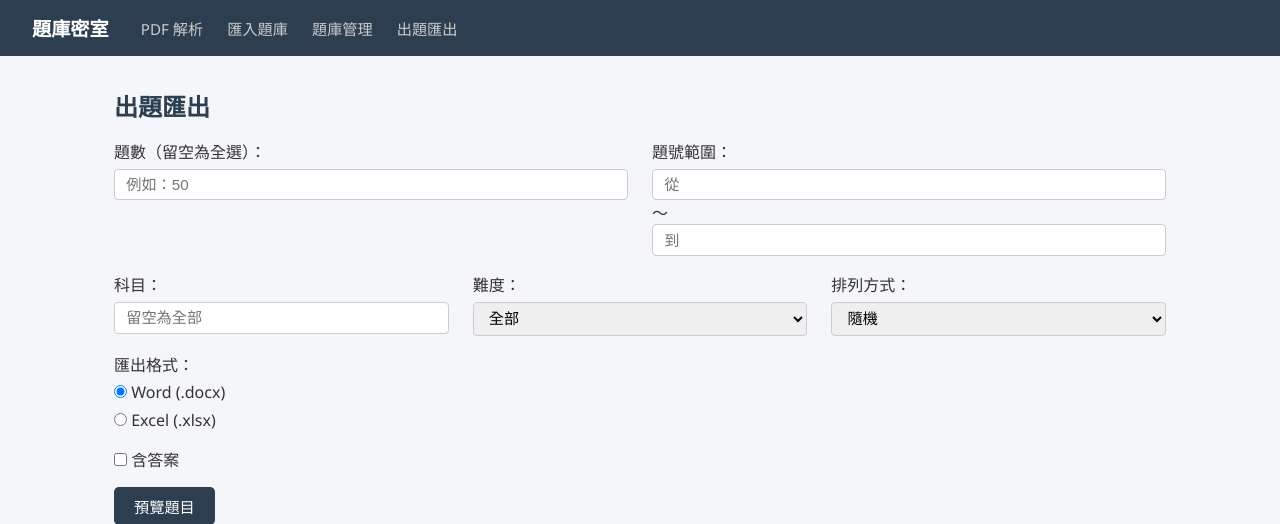
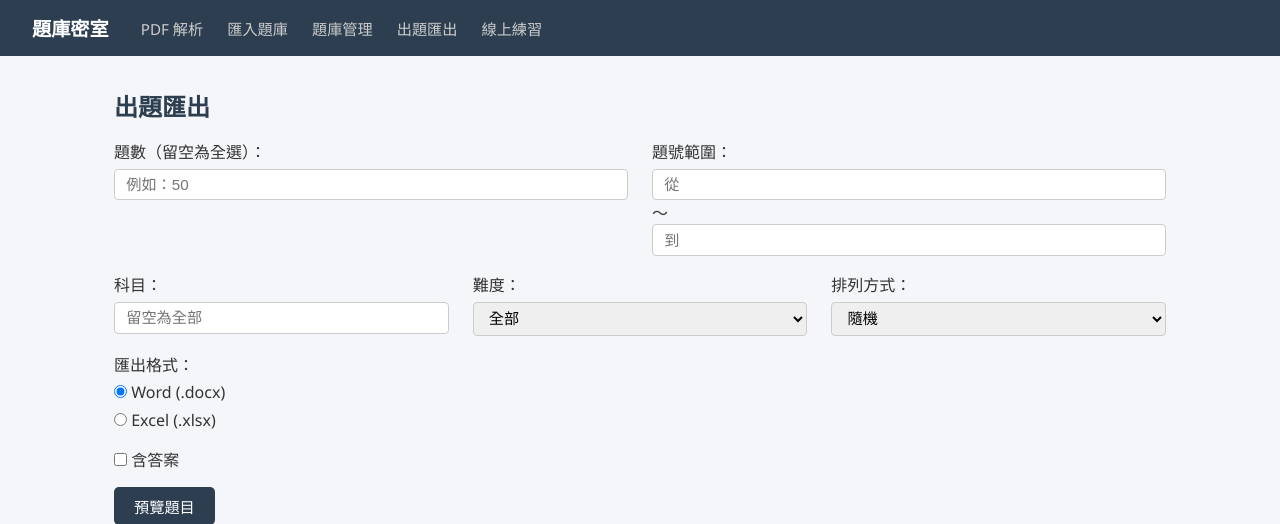
Before and after one commit to hy1107/QuestionBank, a Flask app: page /export in a window 1280 px wide. Shown: the top 524 px of the page. Run offline with Flask 3, Linux system fonts and the light colour scheme.

Commit message:
feat: add 線上練習 nav link

```diff
--- a/templates/base.html
+++ b/templates/base.html
@@ -14,6 +14,7 @@
       <li><a href="/import">匯入題庫</a></li>
       <li><a href="/questions">題庫管理</a></li>
       <li><a href="/export">出題匯出</a></li>
+      <li><a href="/quiz">線上練習</a></li>
     </ul>
   </nav>
   <main class="container">
```
